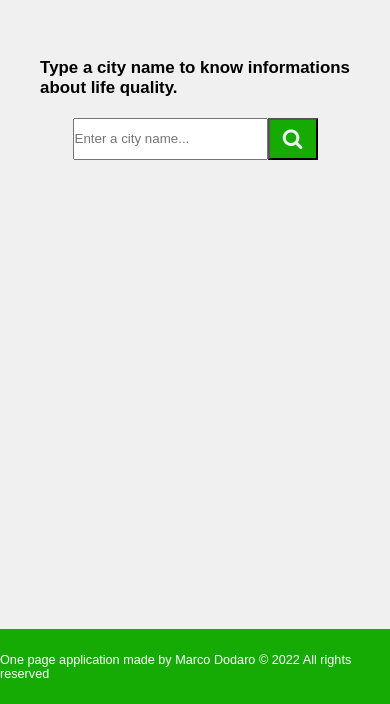
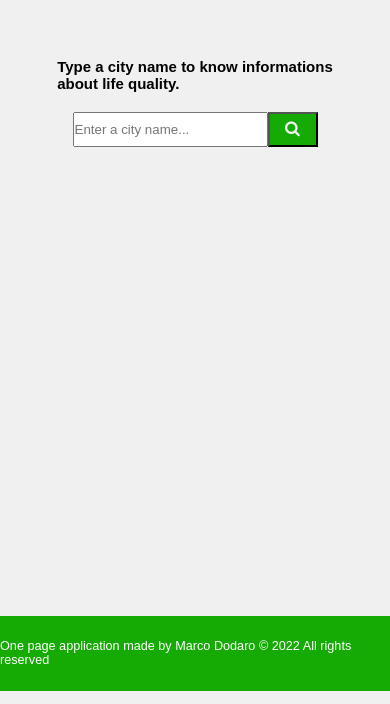
Before and after one commit to Marco-Dodaro/life-quality, a website built with webpack: page src/index.html in a window 390 px wide. Shown: the part 161-865 px from the top of the page. Built offline with nearby package versions, Linux system fonts and the light colour scheme.

Commit message:
adjustments to css mobile vers

```diff
--- a/src/css/styles.scss
+++ b/src/css/styles.scss
@@ -20,6 +20,10 @@ h1{
 h2{
   font-size: 3vh;
   margin-bottom: 30px;
+}
+
+input:focus{
+  outline-color: #000000;
 }
 
 footer{
@@ -84,9 +88,9 @@ br.responsive {
 }
 
 .submitButton{
-  height: 5vh;
+  height: 35px;
   width: 60px;
-  font-size: 2.5vh;
+  font-size: 16px;
   background-color: $green-color;
   color: #f0f0f0;
   cursor: pointer;
@@ -113,7 +117,7 @@ br.responsive {
   }
 
   h2{
-    font-size: 2vh;
+    font-size: 15px;
     margin-bottom: 20px;
   }
 
@@ -126,7 +130,7 @@ br.responsive {
   }
 
   .searchBar{
-    height: 5vh;
+    height: 35px;
     width: 50vw;
   }
 
```
Also changed, not shown: src/css/styles.css.
